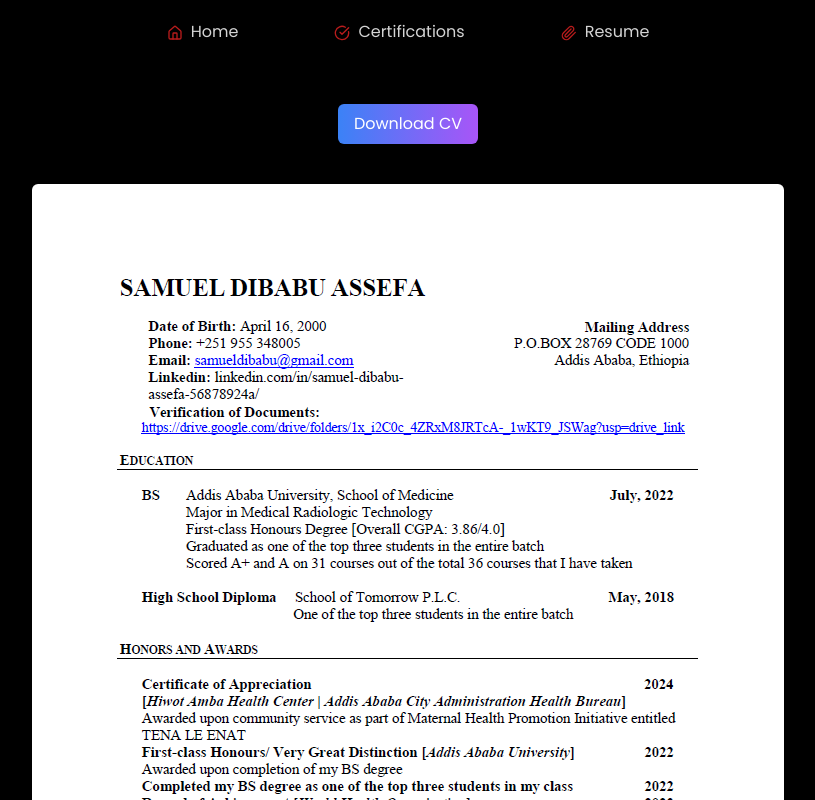
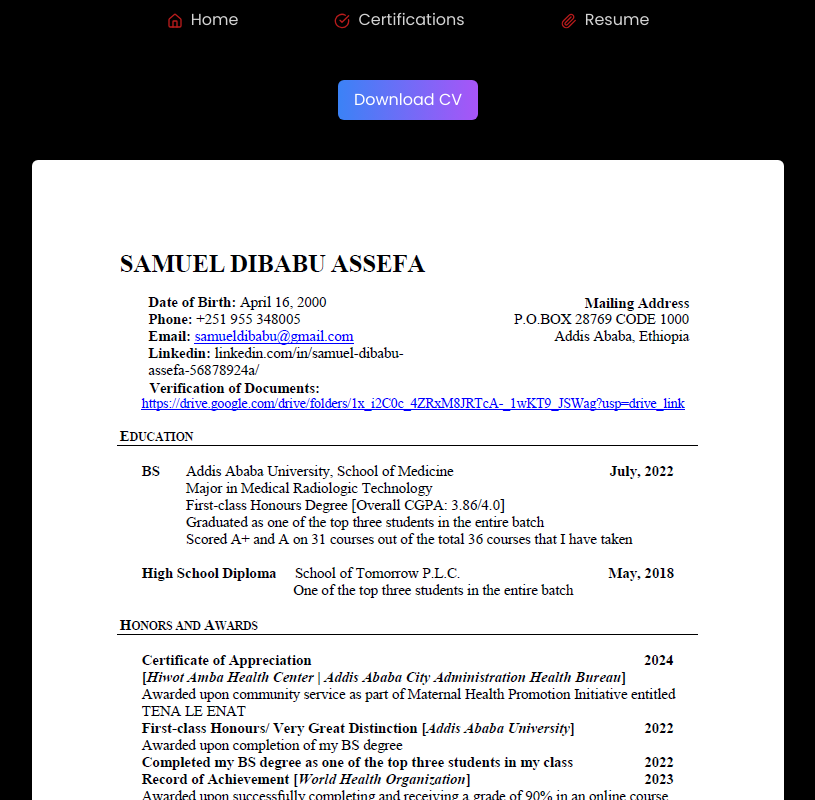
Before and after one commit to Yakob-D/Sami-Website, a React (Vite) app: page /resume in a window 1280 px wide. Shown: the top 800 px of the page, without its empty margins (232-1047 px from the left). Built offline with nearby package versions, Linux system fonts and the light colour scheme.

Commit message:
Update Navbar.jsx

```diff
--- a/src/components/Navbar.jsx
+++ b/src/components/Navbar.jsx
@@ -33,7 +33,7 @@ const Navbar = () => {
   };
 
   return (
-    <nav className="sticky top-0 z-50 py-5 backdrop-blur-md">
+    <nav className="sticky top-0 z-50 py-2 backdrop-blur-md">
       <div className="container px-4 mx-auto relative text-md">
         <div className="flex justify-between lg:justify-center items-center">
           <ul className="hidden lg:flex space-x-24 items-center">
```
